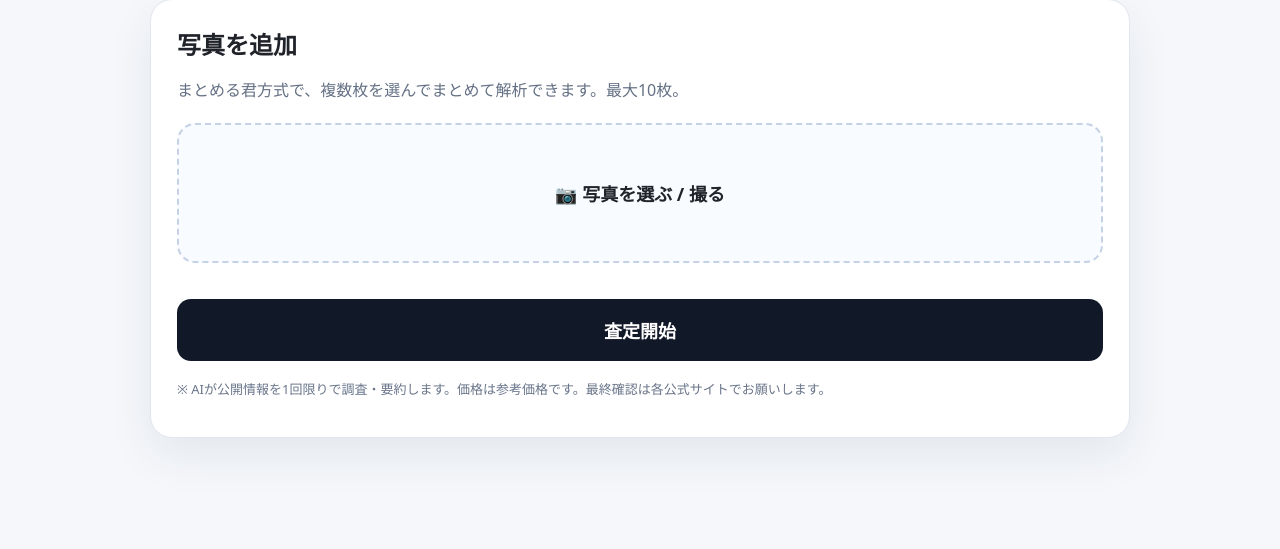
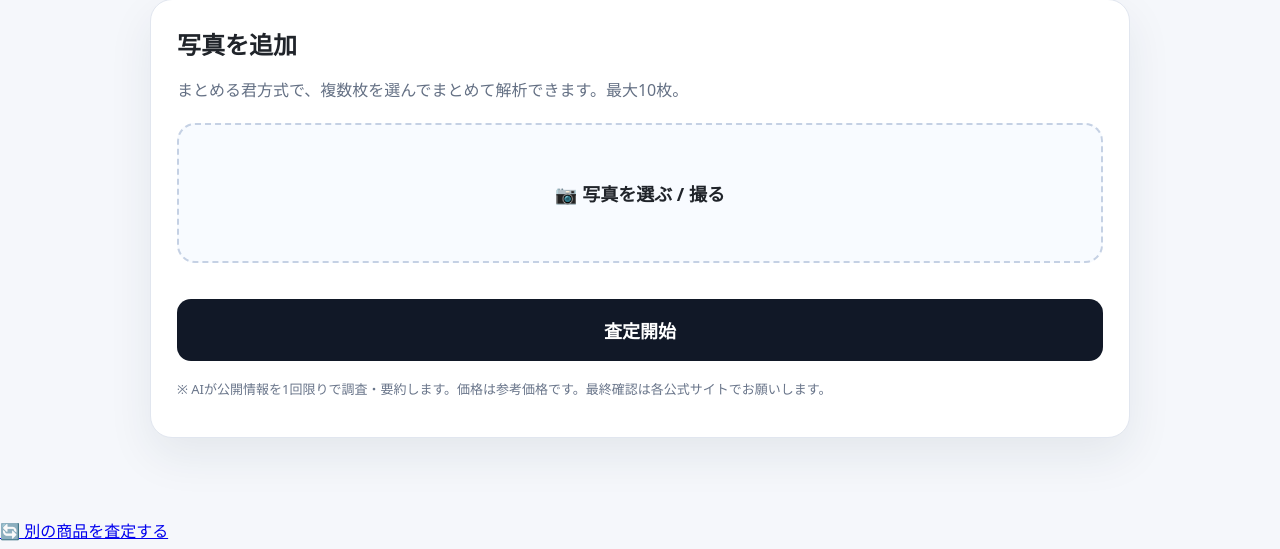
Before and after one commit to mitsugu84/howmuch-web-beta, a Flask app: page / in a window 1280 px wide. Shown: the part 251-800 px from the top of the page. Run offline with Flask 3, Linux system fonts and the light colour scheme.

Commit message:
Update index.html

```diff
--- a/templates/index.html
+++ b/templates/index.html
@@ -135,3 +135,8 @@
   </script>
 </body>
 </html>
+<div class="again-wrap">
+    <a href="/" class="again-btn">
+        🔄 別の商品を査定する
+    </a>
+</div>
```
